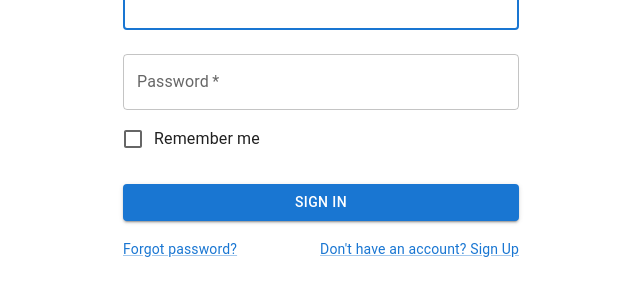
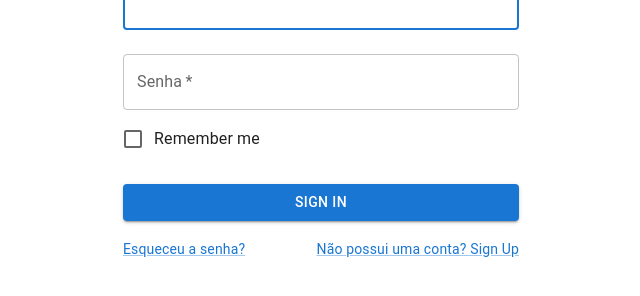
Before and after one commit to Punkrig/E-commerce, a React (Vite) app in the folder ecommerce/: page /login in a window 1280 px wide. Shown: the part 202-498 px from the top of the page, without its empty margins (319-959 px from the left). Built offline with nearby package versions, Linux system fonts and the light colour scheme.

Commit message:
FEAT: integração. -Integrando backend com o front end;

```diff
--- a/ecommerce/src/Pages/logIn/LogIn.jsx
+++ b/ecommerce/src/Pages/logIn/LogIn.jsx
@@ -88,7 +88,7 @@ function SignIn() {
               required
               fullWidth
               name="password"
-              label="Password"
+              label="Senha"
               type="password"
               id="password"
               autoComplete="current-password"
@@ -108,12 +108,12 @@ function SignIn() {
             <Grid container>
               <Grid item xs>
                 <Link href="#" variant="body2">
-                  Forgot password?
+                  Esqueceu a senha?
                 </Link>
               </Grid>
               <Grid item>
-                <Link href="#" variant="body2">
-                  {"Don't have an account? Sign Up"}
+                <Link href="/register" variant="body2" to="/register">
+                  {"Não possui uma conta? Sign Up"}
                 </Link>
               </Grid>
             </Grid>
--- a/ecommerce/src/Pages/registro/Cadatro.jsx
+++ b/ecommerce/src/Pages/registro/Cadatro.jsx
@@ -2,16 +2,15 @@ import React from 'react';
 import { Avatar, Box, Button, Checkbox, Container, CssBaseline, FormControlLabel, Grid, Link, TextField, Typography, ThemeProvider } from '@mui/material';
 import LockOutlinedIcon from '@mui/icons-material/LockOutlined';
 import { createTheme } from '@mui/material/styles';
-
+import { useNavigate } from 'react-router-dom';
 function SignUp() {
   const [isStudent, setIsStudent] = React.useState(false);
   const [isProfessor, setIsProfessor] = React.useState(false);
 
   const handleStudentChange = (event) => {
     setIsStudent(event.target.checked);
-    setIsProfessor(false); // Desmarca a opção de professor
+    setIsProfessor(false); // Desmarca a opção  de professor
   };
-
   const handleProfessorChange = (event) => {
     setIsProfessor(event.target.checked);
     setIsStudent(false); // Desmarca a opção de estudante
@@ -45,6 +44,8 @@ function SignUp() {
         throw new Error(responseData.message || 'Failed to register');
       }
 
+      // Redireciona para a página de login
+      window.location.href = '/login';
       console.log('Registered successfully');
     } catch (error) {
       console.error('Error registering:', error);
@@ -78,7 +79,7 @@ function SignUp() {
                   required
                   fullWidth
                   id="firstName"
-                  label="First Name"
+                  label="Nome"
                   autoFocus
                 />
               </Grid>
@@ -87,7 +88,7 @@ function SignUp() {
                   required
                   fullWidth
                   id="registration"
-                  label="Registration"
+                  label="Registro"
                   name="registration"
                   autoComplete="family-name"
                 />
@@ -107,7 +108,7 @@ function SignUp() {
                   required
                   fullWidth
                   name="password"
-                  label="Password"
+                  label="Senha"
                   type="password"
                   id="password"
                   autoComplete="new-password"
@@ -118,7 +119,7 @@ function SignUp() {
                 required
                 fullWidth
                 name="phone"
-                label="Phone Number"
+                label="Telefone"
                 id="phone"
                 autoComplete="tel"
                 inputProps={{ pattern: "[0-9]*" }} // Aceita apenas números
@@ -127,11 +128,11 @@ function SignUp() {
               <Grid item xs={12}>
                 <FormControlLabel
                   control={<Checkbox checked={isStudent} onChange={handleStudentChange} />}
-                  label="I am a student"
+                  label="Estudante"
                 />
                 <FormControlLabel
                   control={<Checkbox checked={isProfessor} onChange={handleProfessorChange} />}
-                  label="I am a TEACHER"
+                  label=" Professor"
                 />
               </Grid>
             </Grid>
@@ -145,8 +146,8 @@ function SignUp() {
             </Button>
             <Grid container justifyContent="flex-end">
               <Grid item>
-                <Link href="#" variant="body2">
-                  Already have an account? Sign in
+                <Link href="/login" variant="body2">
+                  Ja tem uma Conta? Sign in
                 </Link>
               </Grid>
             </Grid>
--- a/ecommerce/src/Pages/sellPage/SellPage.jsx
+++ b/ecommerce/src/Pages/sellPage/SellPage.jsx
@@ -1,7 +1,7 @@
 import React, { useState } from 'react';
 import './sellPage.scss';
 import Header from '../../components/header/Header';
-import {jwtDecode} from 'jwt-decode';
+import { jwtDecode } from "jwt-decode";
 
 function SellPage() {
     const [title, setTitle] = useState('');
@@ -138,7 +138,18 @@ function SellPage() {
                             required
                         >
                             <option value="">Selecione...</option>
-                            <option value="ULTRASSONOGRAFIA">ULTRASSONOGRAFIA</option>
+                            <option value="ULTRASSON">ULTRASSON</option>
+                            <option value="ELETROCARDIOGRAMA_E_C_G">ELETROCARDIOGRAMA_E_C_G</option>
+                            <option value="APARELHO_DE_RAIO_X">APARELHO_DE_RAIO_X</option>
+                            <option value="ESTETOSCOPIO">ESTETOSCOPIO</option>
+                            <option value="MONITOR_DE_PRESSAO_ARTERIAL">MONITOR_DE_PRESSAO_ARTERIAL</option>
+                            <option value="OXIMETRO_DE_PULSO">OXIMETRO_DE_PULSO</option>
+                            <option value="CENTRIFUGA">CENTRIFUGA</option>
+                            <option value="MICROSCOPIO">MICROSCOPIO</option>
+                            <option value="ANALISADOR_DE_SANGUE">ANALISADOR_DE_SANGUE</option>
+                            <option value="MANEQUINS_DE_SIMULACAO">MANEQUINS_DE_SIMULACAO</option>
+
+
                             {/* Adicione mais opções conforme necessário */}
                         </select>
                     </label>
--- a/ecommerce/src/components/header/Header.jsx
+++ b/ecommerce/src/components/header/Header.jsx
@@ -5,6 +5,7 @@ import { IoIosCart } from "react-icons/io";
 import { GrUserManager } from "react-icons/gr";
 import LittleCar from '../littleCar/LittleCar';
 import { jwtDecode } from 'jwt-decode'; // Mantendo a importação como solicitada
+import { useNavigate } from 'react-router-dom';
 
 const Header = () => {
     const [isAuthenticated, setIsAuthenticated] = useState(false);
@@ -53,12 +54,15 @@ const Header = () => {
             }
         }
     }, []);
+    const navigate = useNavigate();
 
     const handleLogout = () => {
         localStorage.removeItem('accessToken');
         setIsAuthenticated(false);
         setUserRole(null);
         console.log('User logged out'); // Confirma o logout do usuário
+        navigate('/');
+
     };
     console.log('User Role:', userRole); // Verifica o valor de userRole após a montagem do componente
 
```
